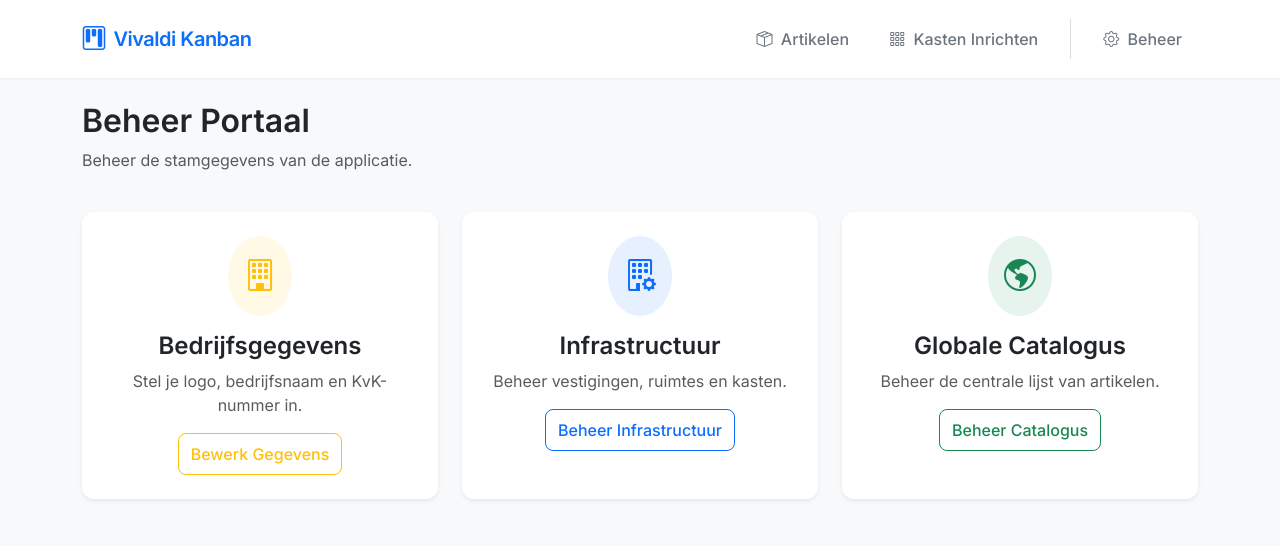
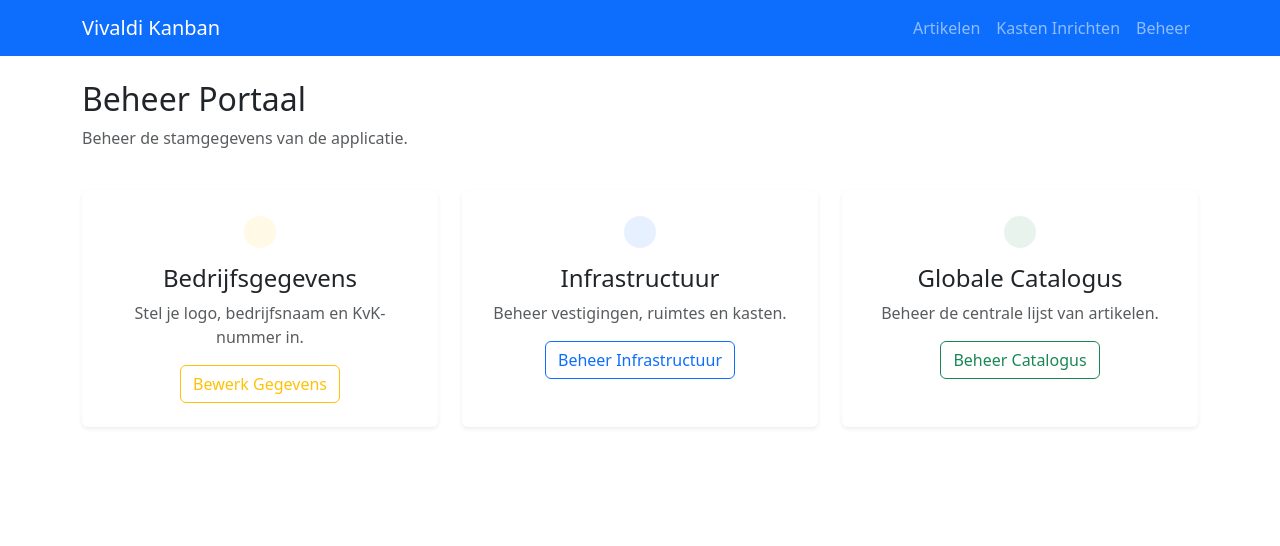
Before and after one commit to ErnieV/kanban_beheer_app, a Flask app: page /beheer in a window 1280 px wide. Shown: the top 546 px of the page. Run offline with Flask 3, Linux system fonts and the light colour scheme.

Commit message:
html opgeschoond

```diff
--- a/templates/base.html
+++ b/templates/base.html
@@ -1,122 +1,34 @@
-<!-- Bestand: templates/base.html -->
 <!doctype html>
 <html lang="nl">
 <head>
     <meta charset="utf-8">
     <meta name="viewport" content="width=device-width, initial-scale=1">
-    <title>{{ huidig_bedrijf.naam if huidig_bedrijf else 'Vivaldi Kanban' }}</title>
-    <!-- Bootstrap CSS -->
+    <title>Kanban Beheer</title>
     <link href="https://cdn.jsdelivr.net/npm/bootstrap@5.3.0/dist/css/bootstrap.min.css" rel="stylesheet">
-    <!-- Bootstrap Icons -->
-    <link rel="stylesheet" href="https://cdn.jsdelivr.net/npm/bootstrap-icons@1.11.3/font/bootstrap-icons.min.css">
-    <!-- Google Fonts: Inter -->
-    <link href="https://fonts.googleapis.com/css2?family=Inter:wght@300;400;500;600&display=swap" rel="stylesheet">
-
-    <style>
-        body {
-            font-family: 'Inter', sans-serif;
-            background-color: #f8f9fa; /* Zeer licht grijs voor diepte */
-            color: #343a40;
-        }
-        .navbar {
-            background-color: #ffffff;
-            box-shadow: 0 1px 3px rgba(0,0,0,0.05); /* Subtiele schaduw */
-        }
-        .navbar-brand {
-            font-weight: 600;
-            color: #0d6efd !important; /* Bootstrap Primary kleur */
-            letter-spacing: -0.5px;
-        }
-        .nav-link {
-            font-weight: 500;
-            color: #6c757d;
-            transition: color 0.2s;
-        }
-        .nav-link:hover, .nav-link.active {
-            color: #0d6efd;
-        }
-        .card {
-            border: none;
-            border-radius: 0.75rem; /* Modernere, rondere hoeken */
-            box-shadow: 0 2px 12px rgba(0,0,0,0.04);
-            transition: transform 0.2s ease-in-out, box-shadow 0.2s ease-in-out;
-            background-color: #fff;
-        }
-        .btn {
-            border-radius: 0.5rem;
-            font-weight: 500;
-            padding-top: 0.5rem;
-            padding-bottom: 0.5rem;
-        }
-        h2, h3, h4, h5 {
-            font-weight: 600;
-            color: #212529;
-        }
-        /* Custom styling voor alerts */
-        .alert {
-            border: none;
-            border-radius: 0.75rem;
-            box-shadow: 0 2px 8px rgba(0,0,0,0.05);
-        }
-    </style>
 </head>
 <body>
-    <nav class="navbar navbar-expand-lg navbar-light sticky-top mb-4 py-3">
+    <nav class="navbar navbar-expand-lg navbar-dark bg-primary mb-4">
         <div class="container">
-            <a class="navbar-brand d-flex align-items-center" href="/">
-                {% if huidig_bedrijf and huidig_bedrijf.logo_url %}
-                    <img src="{{ huidig_bedrijf.logo_url }}" alt="Logo" height="30" class="d-inline-block align-text-top me-2">
-                    {{ huidig_bedrijf.naam }}
-                {% else %}
-                    <i class="bi bi-kanban me-2 fs-4"></i>
-                    {{ huidig_bedrijf.naam if huidig_bedrijf else 'Vivaldi Kanban' }}
-                {% endif %}
-            </a>
-            <button class="navbar-toggler border-0" type="button" data-bs-toggle="collapse" data-bs-target="#navbarNav">
-                <span class="navbar-toggler-icon"></span>
-            </button>
-            <div class="collapse navbar-collapse" id="navbarNav">
-                <div class="navbar-nav ms-auto gap-2">
-                    <a class="nav-link px-3 rounded hover-bg-light" href="{{ url_for('mijn_artikelen') }}">
-                        <i class="bi bi-box-seam me-1"></i> Artikelen
-                    </a>
-                    <a class="nav-link px-3 rounded hover-bg-light" href="{{ url_for('kast_selectie') }}">
-                        <i class="bi bi-grid-3x3-gap me-1"></i> Kasten Inrichten
-                    </a>
-                    <div class="vr mx-2 d-none d-lg-block text-secondary"></div>
-                    <a class="nav-link px-3 rounded hover-bg-light" href="{{ url_for('beheer_dashboard') }}">
-                        <i class="bi bi-gear me-1"></i> Beheer
-                    </a>
-                </div>
+            <a class="navbar-brand" href="/">Vivaldi Kanban</a>
+            <div class="navbar-nav">
+                <!-- Aangepast: verwijst nu naar 'artikelen_lijst' ipv 'mijn_artikelen' -->
+                <a class="nav-link" href="{{ url_for('artikelen_lijst') }}">Artikelen</a>
+                <a class="nav-link" href="{{ url_for('kast_selectie') }}">Kasten Inrichten</a>
+                <a class="nav-link" href="{{ url_for('beheer_index') }}">Beheer</a>
             </div>
         </div>
     </nav>
 
-    <div class="container pb-5">
+    <div class="container">
         {% with messages = get_flashed_messages(with_categories=true) %}
             {% if messages %}
-                <div class="mb-4">
                 {% for category, message in messages %}
-                    <div class="alert alert-{{ category }} alert-dismissible fade show d-flex align-items-center" role="alert">
-                        {% if category == 'success' %}
-                            <i class="bi bi-check-circle-fill me-2 fs-5"></i>
-                        {% elif category == 'danger' %}
-                            <i class="bi bi-exclamation-circle-fill me-2 fs-5"></i>
-                        {% else %}
-                            <i class="bi bi-info-circle-fill me-2 fs-5"></i>
-                        {% endif %}
-                        <div>{{ message }}</div>
-                        <button type="button" class="btn-close" data-bs-dismiss="alert" aria-label="Close"></button>
-                    </div>
+                    <div class="alert alert-{{ category }}">{{ message }}</div>
                 {% endfor %}
-                </div>
             {% endif %}
         {% endwith %}
 
         {% block content %}{% endblock %}
     </div>
-
-    <!-- Bootstrap JS Bundle -->
-    <script src="https://cdn.jsdelivr.net/npm/bootstrap@5.3.0/dist/js/bootstrap.bundle.min.js"></script>
 </body>
 </html>
```
Also changed, not shown: routes_kasten.py (deleted, +0 -60 lines), templates/catalogus.html (deleted, +0 -62 lines), templates/mijn_artikelen.html (deleted, +0 -77 lines).
